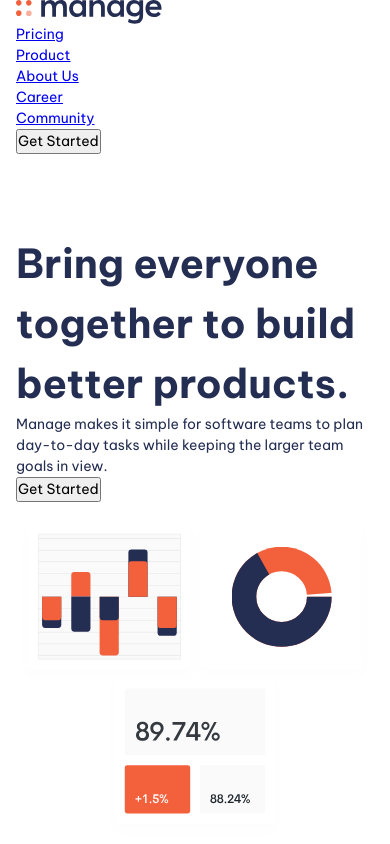
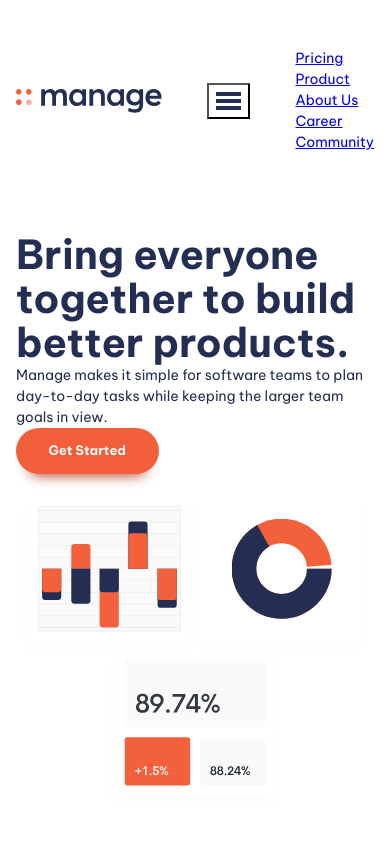
Before and after one commit to abhirupnandy/kevin-powell-responsive, a website built with Vite: page index.html in a window 390 px wide. Shown: the top 844 px of the page. Built offline with nearby package versions, Linux system fonts and the light colour scheme.

Commit message:
part 4 1256 nav toggle

```diff
--- a/index.html
+++ b/index.html
@@ -13,9 +13,15 @@
 	<body>
 		<header class="primary-header">
 			<div class="container">
+				<div class="nav-wrapper">
 					<a href="#"><img src="images\logo.svg" alt="Manage" /> </a>
+					<button class="mobile-nav-toggle" aria-controls="primary-navigation">
+						<img class="icon-hamburger" src="images/icon-hamburger.svg" alt="" aria-hidden="true" />
+						<img class="icon-close" src="images/icon-close.svg" alt="" aria-hidden="true" />
+						<span class="visually-hidden">Menu</span>
+					</button>
 					<nav class="primary-navigation">
-					<ul role="list" class="nav-list" aria-label="Primary">
+						<ul role="list" class="nav-list" aria-label="Primary" id="primary-navigation">
 							<li><a href="#">Pricing</a></li>
 							<li><a href="#">Product</a></li>
 							<li><a href="#">About Us</a></li>
@@ -23,7 +29,8 @@
 							<li><a href="#">Community</a></li>
 						</ul>
 					</nav>
-				<button class="button">Get Started</button>
+					<button class="button" style="display: none;">Get Started</button>
+				</div>
 			</div>
 		</header>
 
@@ -69,7 +76,7 @@
 				</div>
 			</section>
 			<section class="carousel | padding-block-700">
-				<h2 class="fs-secondary-heading">What they've said</h2>
+				<h2 class="fs-secondary-heading fw-bold">What they've said</h2>
 				<!-- Carousel here -->
 				<button class="button">Get Started</button>
 			</section>
--- a/style.css
+++ b/style.css
@@ -1,6 +1,8 @@
 :root {
+	--clr-accent-500: hsl(12, 60%, 45%);
 	--clr-accent-400: hsl(12, 88%, 59%);
-	--clr-accent-300: hsl(13, 100%, 96%);
+	--clr-accent-300: hsl(12, 88%, 75%);
+	--clr-accent-100: hsl(13, 100%, 96%);
 
 	--clr-primary-400: hsl(228, 39%, 23%);
 
@@ -119,6 +121,18 @@
 		scroll-behavior: auto !important;
 	}
 }
+/* visually hidden hamburger menu */
+.visually-hidden {
+	position: absolute;
+	overflow: hidden;
+	clip: rect(0 0 0 0);
+	height: 1px;
+	width: 1px;
+	margin: -1px;
+	padding: 0;
+	border: 0;
+	white-space: nowrap; /* added line */
+}
 
 /* Utility classes */
 .text-primary-400 {
@@ -172,10 +186,12 @@
 
 .fs-primary-heading {
 	font-size: var(--fs-primary-heading);
+	line-height: 1.1;
 }
 
 .fs-secondary-heading {
 	font-size: var(--fs-secondary-heading);
+	line-height: 1.1;
 }
 
 .fs-300 {
@@ -229,3 +245,67 @@
 	font-family: var(--ff-body);
 	color: var(--clr-primary-400);
 }
+
+/* button */
+.button {
+	cursor: pointer;
+	text-decoration: none;
+	border: 0;
+	border-radius: 100vmax;
+	padding: 1.25em 2.5em;
+	font-weight: var(--fw-bold);
+	font-size: var(--fs-button);
+	line-height: 1;
+	color: var(--clr-neutral-100);
+	background-color: var(--clr-accent-400);
+	box-shadow: 0 1.125em 1em -1em var(--clr-accent-500);
+}
+
+.button[data-type='inverted'] {
+	color: var(--clr-accent-400);
+	background-color: var(--clr-neutral-100);
+}
+
+.button:hover,
+.button:focus-visible {
+	background-color: var(--clr-accent-300);
+}
+
+.button[data-type='inverted']:hover,
+.button[data-type='inverted']:focus-visible {
+	background-color: var(--clr-neutral-100);
+	color: var(--clr-accent-300);
+}
+
+/* navigation */
+
+.primary-header {
+	margin-top: var(--size-700);
+}
+
+.nav-wrapper {
+	display: flex;
+	align-items: center;
+	justify-content: space-between;
+}
+
+.mobile-nav-toggle {
+	display: none;
+}
+
+@media (max-width: 50em) {
+	.mobile-nav-toggle {
+		display: block;
+	}
+}
+
+.mobile-nav-toggle {
+	cursor: pointer;
+	background: none;
+	bottom: 0;
+	padding: 0.5em;
+}
+
+.mobile-nav-toggle .icon-close {
+	display: none;
+}
```
Lines whose indentation alone changed are shown as unchanged.
